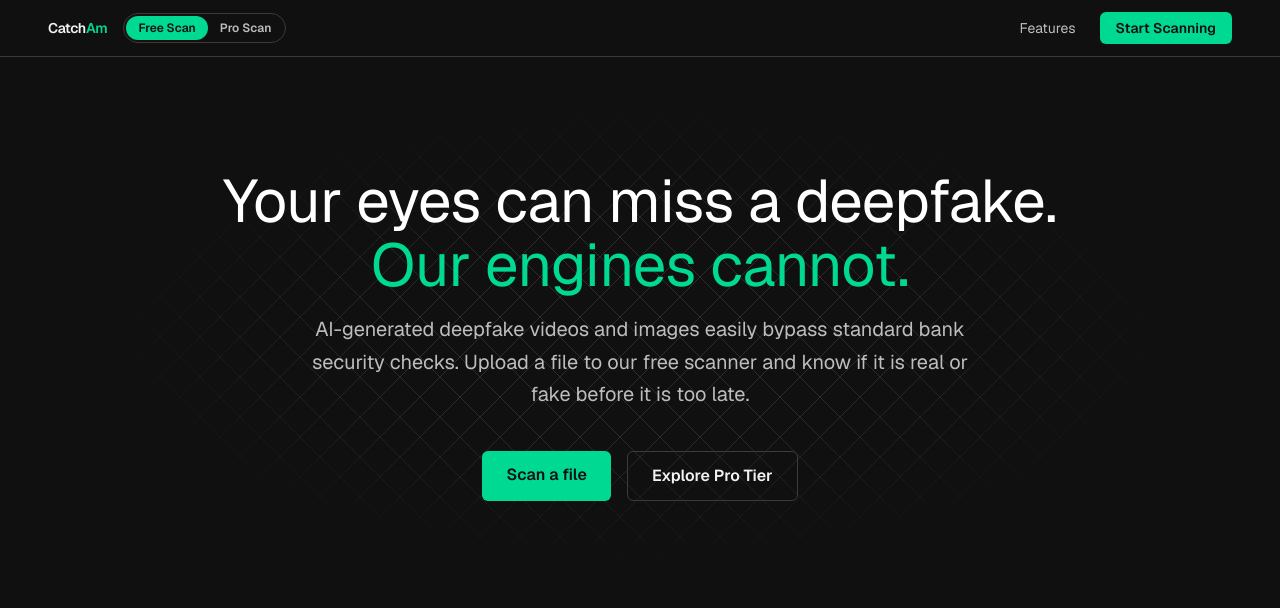
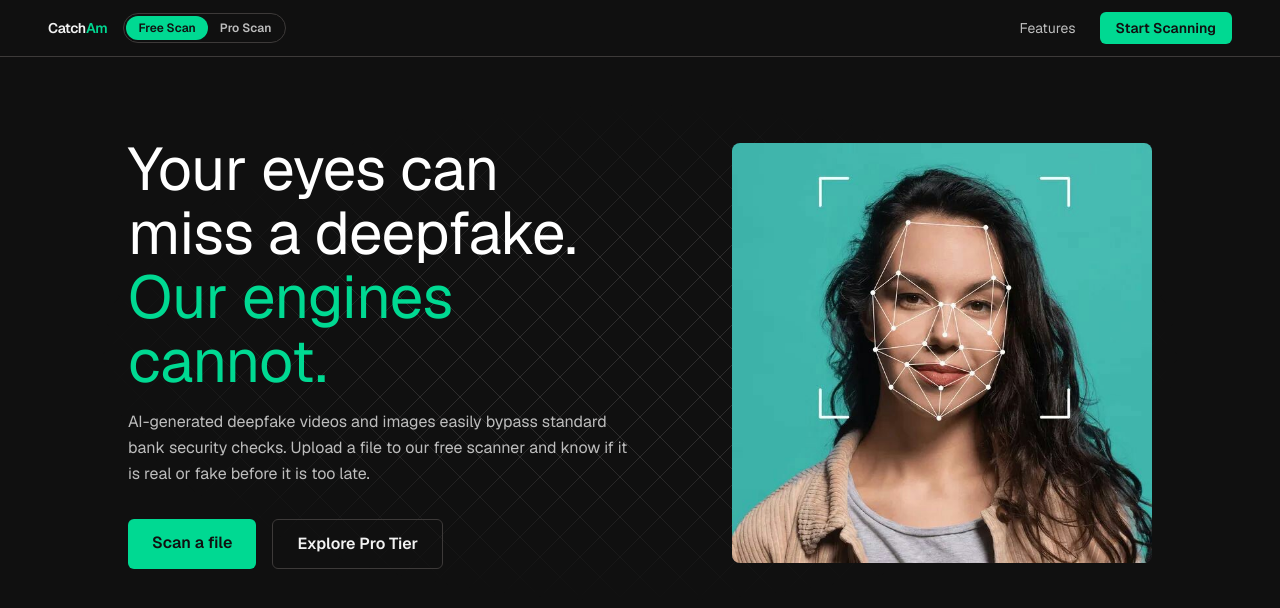
Before and after one commit to JOSEPH-Inalegwu/catcham, a Next.js app in the folder frontend/: page / in a window 1280 px wide. Shown: the top 608 px of the page. Built offline with nearby package versions, Linux system fonts and the light colour scheme.

Commit message:
Redesign hero to two-column layout with image

```diff
--- a/frontend/app/page.tsx
+++ b/frontend/app/page.tsx
@@ -5,18 +5,19 @@ export default function Home() {
   return (
     <main>
       <GridBackground>
-        <section className="px-6 py-20 sm:px-8 sm:py-28 lg:px-12">
-          <div className="mx-auto max-w-4xl text-center">
-            <h1 className="text-5xl font-normal leading-tight tracking-[-0.65px] text-[#ffffff] sm:text-6xl lg:text-[60px] lg:leading-[64px]">
+        <section className="px-6 py-16 sm:px-8 sm:py-20 lg:px-12">
+          <div className="mx-auto grid max-w-5xl items-center gap-6 lg:grid-cols-2 lg:gap-6">
+            <div className="text-center lg:text-left">
+              <h1 className="text-5xl font-normal leading-[1.05] tracking-[-0.65px] text-[#ffffff] sm:text-6xl lg:text-[60px] lg:leading-[64px]">
                 Your eyes can miss a deepfake.
                 <br />
                 <span className="text-[#00d992]">Our engines cannot.</span>
               </h1>
-            <p className="mx-auto mt-4 max-w-2xl text-base leading-relaxed text-[#bdbdbd] lg:text-xl">
+              <p className="mx-auto mt-4 max-w-xl text-base leading-relaxed text-[#bdbdbd] lg:mx-0">
                 AI-generated deepfake videos and images easily bypass standard bank security checks.
                 Upload a file to our free scanner and know if it is real or fake before it is too late.
               </p>
-            <div className="mt-10 flex flex-wrap justify-center gap-4">
+              <div className="mt-8 flex flex-wrap justify-center gap-4 lg:justify-start">
                 <Link
                   href="/scan"
                   className="rounded-[6px] bg-[#00d992] px-6 py-3 text-base font-semibold text-[#101010] transition-opacity hover:opacity-90"
@@ -31,6 +32,16 @@ export default function Home() {
                 </Link>
               </div>
             </div>
+            <div className="flex justify-center lg:justify-end">
+              <div className="">
+                <img
+                  src="/hero.jpg"
+                  alt="CatchAm AI hero"
+                  className="h-auto w-full max-w-[420px] rounded-[8px] object-cover"
+                />
+              </div>
+            </div>
+          </div>
         </section>
       </GridBackground>
     </main>
```
Also changed, not shown: frontend/public/hero.jpg (added), frontend/public/hero1.png (added). Lines whose indentation alone changed are shown as unchanged.
